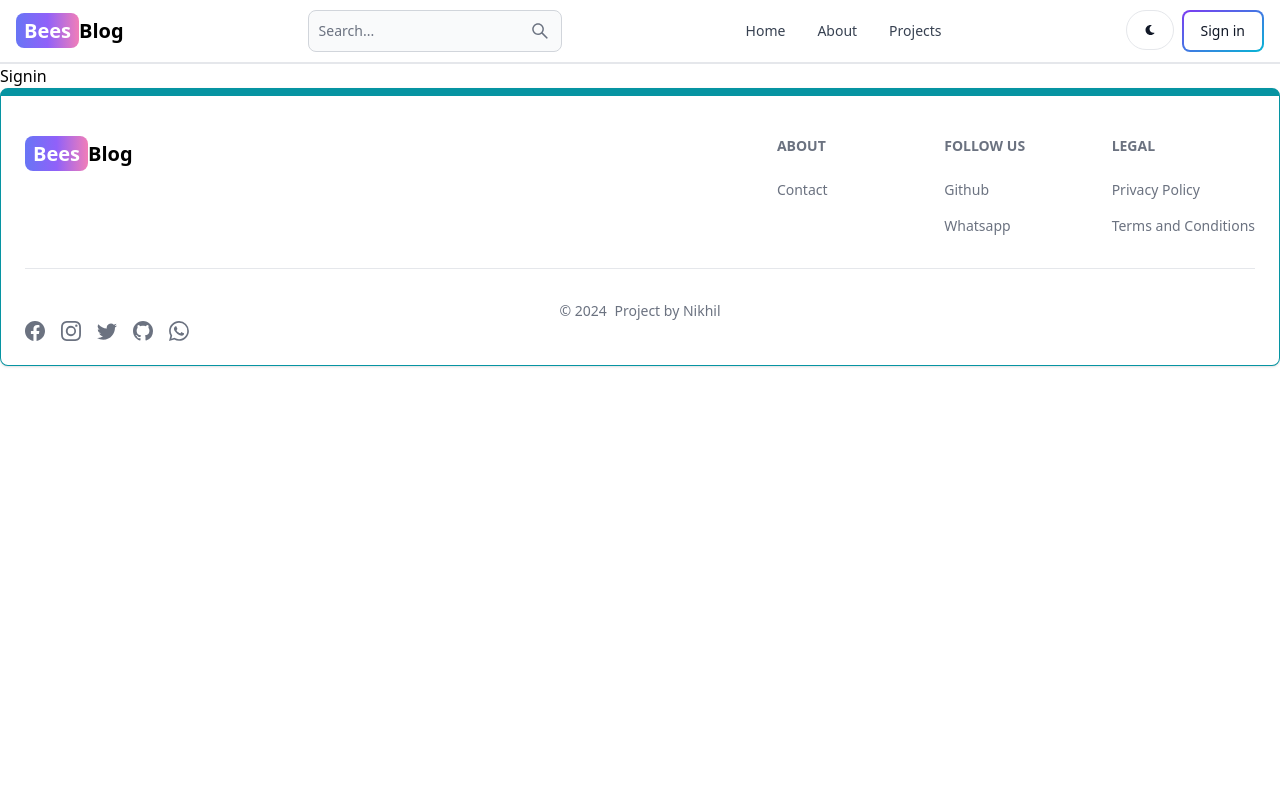
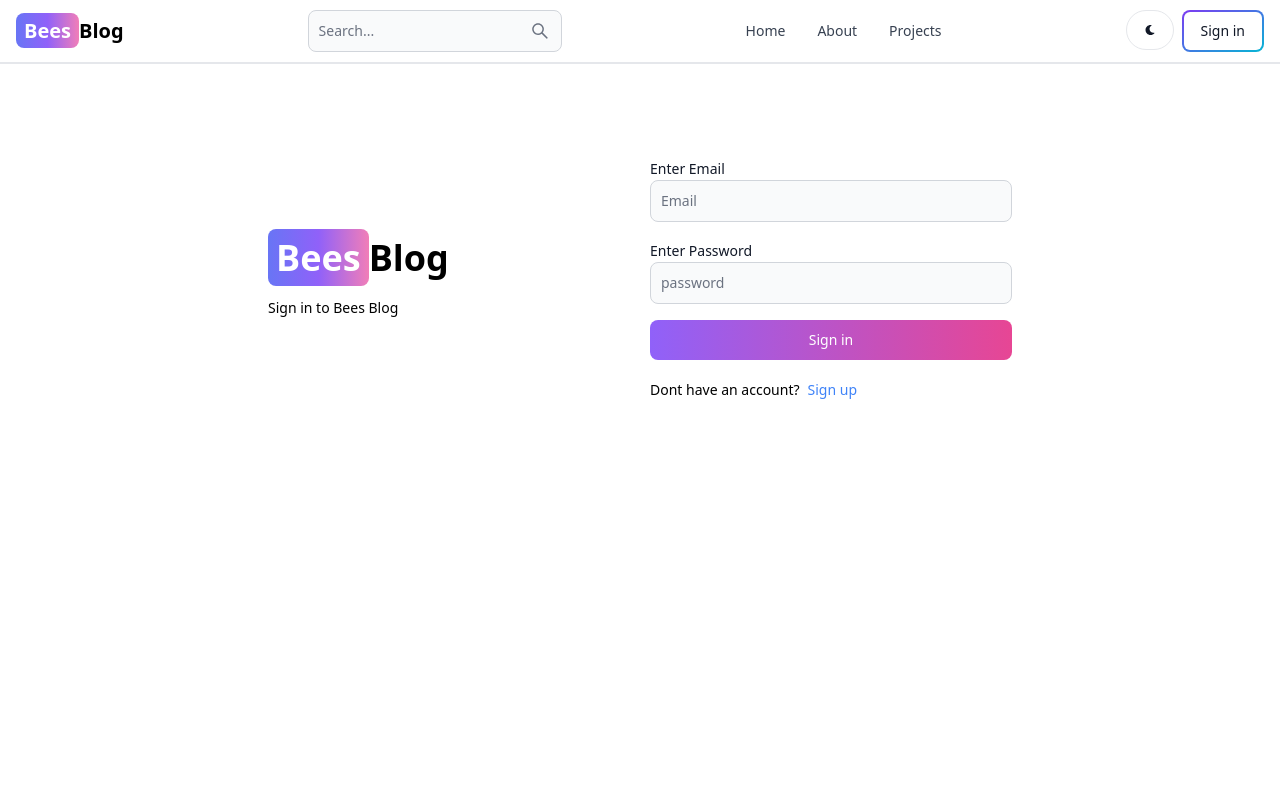
Before and after one commit to Nikhil12989/Bees-Blog, a React (Vite) app in the folder client/: page /sign-in in a window 1280 px wide. Shown: the top 800 px of the page. Built offline with nearby package versions, Linux system fonts and the light colour scheme.

Commit message:
Sign in Api integration

```diff
--- a/client/src/pages/Signin.jsx
+++ b/client/src/pages/Signin.jsx
@@ -1,7 +1,113 @@
-import React from 'react'
+import { Button, Label, TextInput, Alert, Spinner } from "flowbite-react";
+import React, { useState } from "react";
+import { Link , useNavigate } from "react-router-dom";
 
 export default function Signin() {
+  const [formData, setformData] = useState({});
+  const [errorMessage, setErrorMessage] = useState(null);
+  const [loading, setLoading] = useState(false);
+  const navigate = useNavigate()
+
+  const handleChange = (e) => {
+    setformData({ ...formData, [e.target.id]: e.target.value.trim() });
+  };
+
+  const handleSubmit = async (e) => {
+    e.preventDefault();
+
+    if ( !formData.email || !formData.password) {
+      return setErrorMessage("All Fields Required");
+    }
+
+
+    try {
+      setLoading(true)
+      setErrorMessage(null)
+      const res = await fetch("/api/auth/signin", {
+        method: "POST",
+        headers: { 'Content-type': 'application/json' },
+        body: JSON.stringify(formData),
+      });
+
+      if (!res.ok) {
+        throw new Error("Failed to sign in");
+      }
+
+      // You can handle the successful signup response here if needed
+      const data = await res.json();
+      if (data.success === false) {
+        return setErrorMessage(data.message)
+      }
+      setLoading(false);
+      if (res.ok) {
+        navigate('/')
+      }
+    } catch (error) {
+      setErrorMessage(error.message);
+      setLoading(false);
+    }
+  };
+
   return (
-    <div>Signin</div>
-  )
+    <div className="min-h-screen mt-20">
+      <div className="flex p-3 max-w-3xl mx-auto flex-col md:flex-row md:items-center gap-5">
+        {/* Left Side  */}
+        <div className="flex-1">
+          <Link to="/" className="font-bold dark:text-white text-4xl">
+            <span className="px-2 py-1 bg-gradient-to-r from-indigo-500 via-purple-500 to-pink-400 rounded-lg text-white">
+              Bees
+            </span>
+            Blog
+          </Link>
+          <p className="text-sm mt-5">Sign in to  Bees Blog</p>
+        </div>
+        {/* Right Side  */}
+
+        <div className="flex-1">
+          <form className="flex flex-col gap-4" onSubmit={handleSubmit}>
+
+            <div>
+              <Label value="Enter Email" />
+              <TextInput
+                type="email"
+                placeholder="Email"
+                id="email"
+                onChange={handleChange}
+              />
+            </div>
+            <div>
+              <Label value="Enter Password" />
+              <TextInput
+                type="password"
+                placeholder="password"
+                id="password"
+                onChange={handleChange}
+              />
+            </div>
+            <Button gradientDuoTone="purpleToPink" type="submit" disabled={loading}>
+              {
+                loading ? (
+                 <>
+                  <Spinner size='sm'/>
+                  <span className="pl-3">Loading</span>
+                 </>
+                ) : 'Sign in'
+              }
+            </Button>
+          </form>
+          <div className="flex gap-2 text-sm mt-5">
+            <span> Dont have an account?</span>
+            <Link to="/sign-up" className="text-blue-500">
+              Sign up
+            </Link>
+          </div>
+          {errorMessage && (
+            <Alert className="mt-5" color="failure">
+              {errorMessage}
+            </Alert>
+          )}
+        </div>
+      </div>
+    </div>
+  );
 }
```
